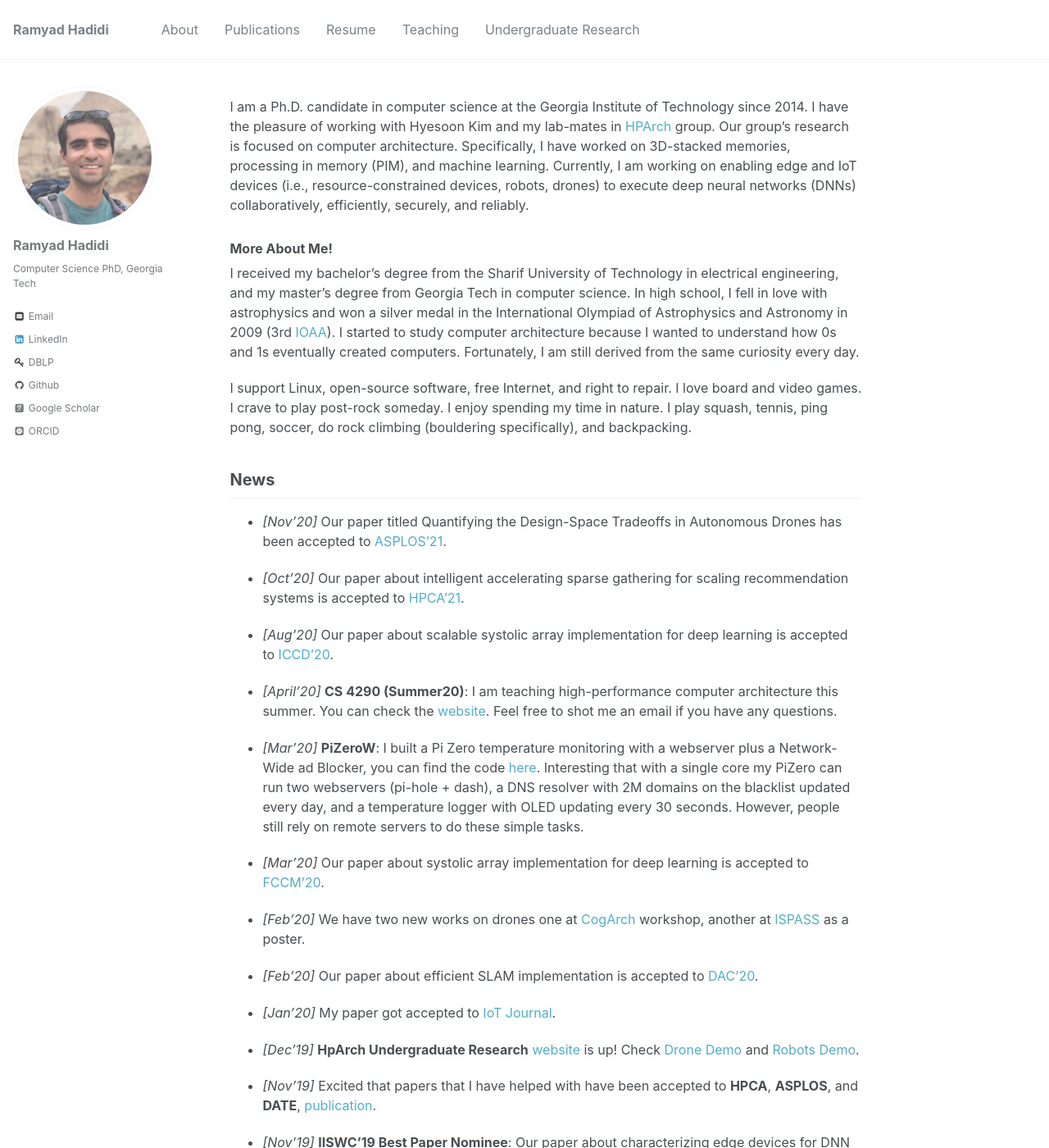
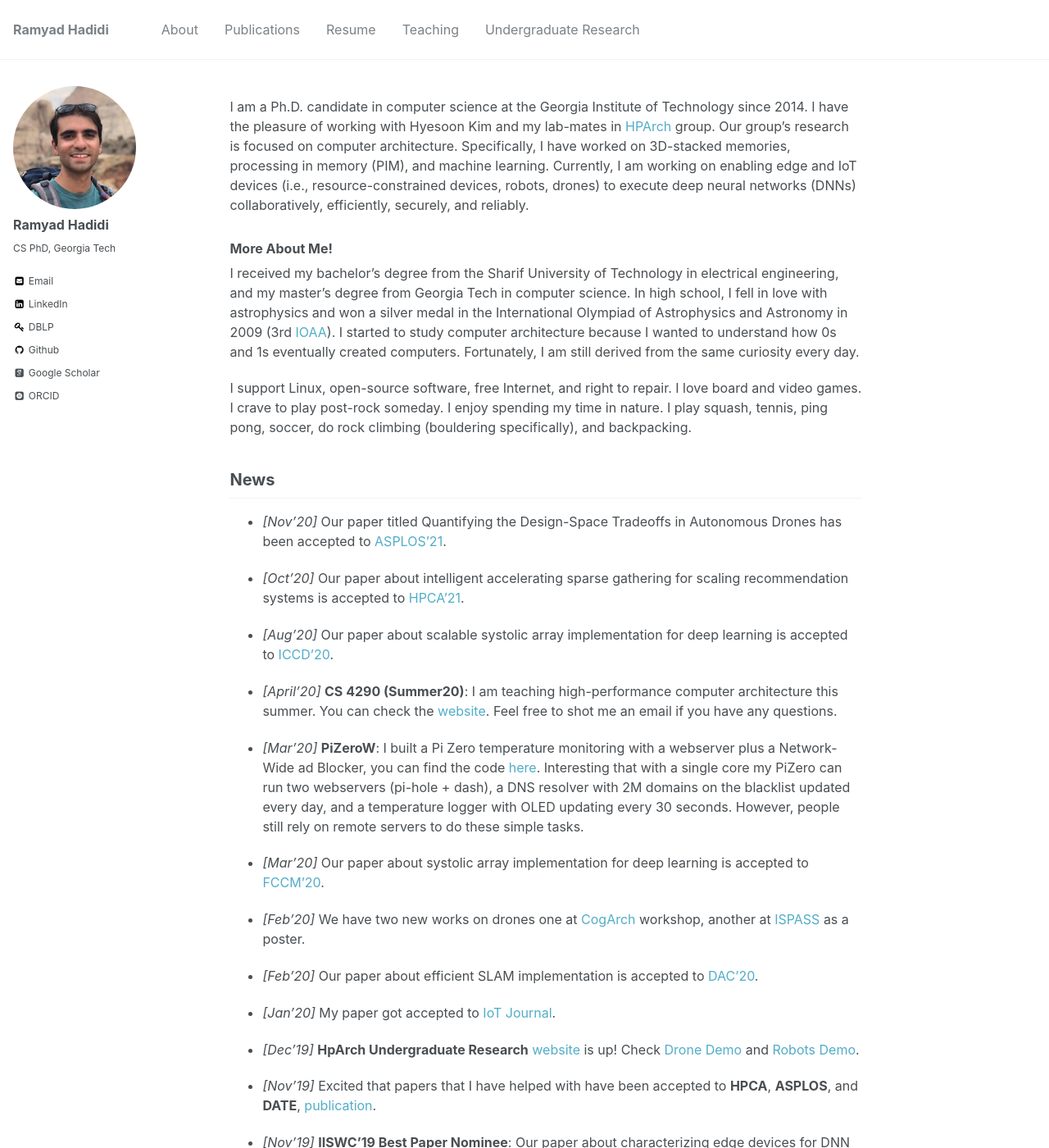
Before and after one commit to ramyadhadidi/ramyadhadidi.github.io, a Jekyll site: the page built from _pages/about.md, in a window 1280 px wide and 1400 px high. Shown: the whole window at 82% size. Built offline with Jekyll 4.4.1, drawn with Linux system fonts in a browser that asks for light colours; some web fonts are replaced.

Commit message:
small update

```diff
--- a/_config.yml
+++ b/_config.yml
@@ -80,7 +80,7 @@ analytics:
 author:
   name             : "Ramyad Hadidi"
   avatar           : "profile2.jpg"
-  bio              : "Computer Science PhD, Georgia Tech"
+  bio              : "CS PhD, Georgia Tech"
   location         :
   employer         :
   googlescholar    : https://scholar.google.com/citations?user=yLjz-JEAAAAJ&hl=en
--- a/_sass/_sidebar.scss
+++ b/_sass/_sidebar.scss
@@ -15,13 +15,14 @@
 
   @include breakpoint($large) {
     @include span(2 of 12);
-    opacity: 0.75;
+    // opacity: 0.75;
+    opacity: 1.00;
     -webkit-transition: opacity 0.2s ease-in-out;
             transition: opacity 0.2s ease-in-out;
 
-    &:hover {
+    /*&:hover {
       opacity: 1;
-    }
+    }*/
   }
 
 
@@ -82,12 +83,12 @@
   }
 
   img {
-    max-width: 175px;
-    border-radius: 50%;
+    max-width: 150px;
+    border-radius: 100%;
 
     @include breakpoint($large) {
-      padding: 5px;
-      border: 1px solid $border-color;
+      padding: 0px;
+      border: 0px solid $img-border-color;
     }
   }
 }
--- a/_sass/_variables.scss
+++ b/_sass/_variables.scss
@@ -59,6 +59,7 @@ $code-background-color      : #fafafa;
 $code-background-color-dark : $light-gray;
 $text-color                 : $dark-gray;
 $border-color               : $lighter-gray;
+$img-border-color           : rgb(128, 128, 128);
 
 $primary-color              : #7a8288;
 $success-color              : #62c462;
@@ -76,7 +77,7 @@ $github-color               : #171516;
 $google-plus-color          : #dd4b39;
 $instagram-color            : #517fa4;
 $lastfm-color               : #d51007;
-$linkedin-color             : #007bb6;
+$linkedin-color             : #000000;
 $pinterest-color            : #cb2027;
 $rss-color                  : #fa9b39;
 $soundcloud-color           : #ff3300;
```
